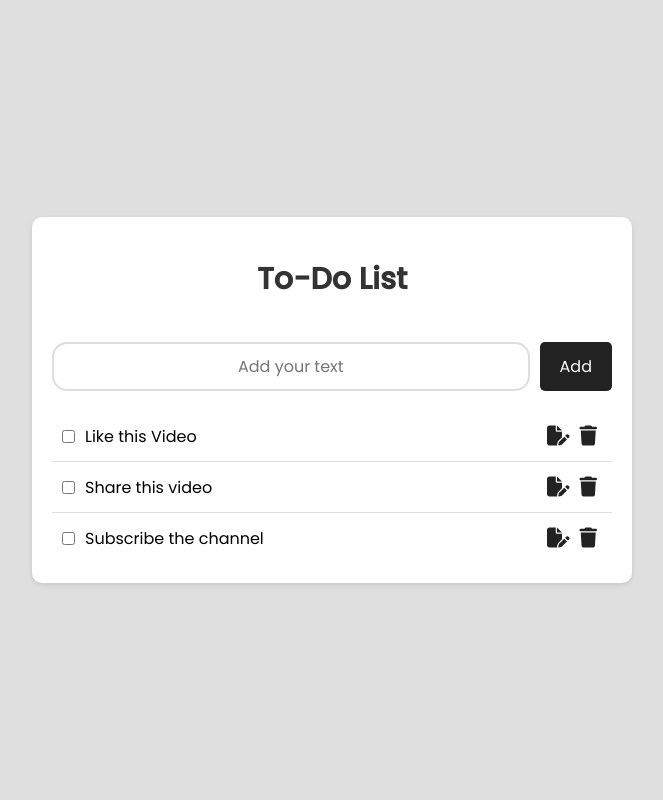
After one commit to russellandrady/lyxux_to-do_app, a Flask app: page /dashboard in a window 1280 px wide. The commit adds this page. Shown: the whole page, without its empty margins (308-971 px from the left). Run offline with Flask 3, Linux system fonts and the light colour scheme; some libraries are stand-ins or nearby versions.

Commit message:
implemented authentication and authorization and dashboard

```diff
--- a/server.py
+++ b/server.py
@@ -1,14 +1,62 @@
-from flask import Flask, render_template
+from flask import Flask, render_template, request, flash, session, url_for, redirect
 from flask_mysqldb import MySQL
+from werkzeug.security import generate_password_hash
+from werkzeug.security import check_password_hash
+import os
 
+#flask initialization
 app=Flask(__name__)
+app.secret_key = os.getenv('SECRET_KEY')
 
-@app.route('/login')
+#mysqlconfiguration
+app.config['MYSQL_HOST'] = 'localhost'
+app.config['MYSQL_USER'] = 'root'
+app.config['MYSQL_PASSWORD']=''
+app.config['MYSQL_DB'] = 'todoappdb'
+
+#mysql initialization
+mysql = MySQL(app)
+
+@app.route('/login', methods=['GET','POST'])
 def login():
-    return render_template('login.html')
-@app.route('/register')
+    if request.method == 'POST':
+        email = request.form['email']
+        pwd = request.form['password']
+        cur = mysql.connection.cursor()
+        cur.execute(f"SELECT username, email, password FROM users WHERE email='{email}'")
+        user = cur.fetchone()
+        if user and check_password_hash(user[2], pwd):  # Check if the user exists and password matches
+            session['username'] = user[0]
+            session['email'] = user[1]
+            cur.close()
+            return redirect(url_for('dashboard'))
+        else:
+            flash("Invalid data", 'error')
+            print(user[2], pwd)
+            return render_template('login.html')
+    else:
+        return render_template('login.html')
+@app.route('/register', methods=['GET', 'POST'])
 def register():
-    return render_template('register.html')
+    reg=False
+    if request.method =='POST':
+        username = request.form['username']
+        email = request.form['email']
+        pwd = request.form['password']
+        hashed_pwd = generate_password_hash(pwd)
+        cur = mysql.connection.cursor()
+        cur.execute("insert into users (username, email, password) VALUES (%s, %s, %s)", (username, email, hashed_pwd))
+        mysql.connection.commit()
+        cur.close()
+        flash("Registered Successfully", 'success')
+        reg=True
+        return render_template('login.html',reg=reg)
+    else:
+        return render_template('register.html')
+
+@app.route('/dashboard')
+def dashboard():
+    return render_template('dashboard.html')
 
 if  __name__ == '__main__':
     app.run(debug = True)
--- /dev/null
+++ b/static/style_for_dashboard.css
@@ -0,0 +1,119 @@
+@import url('https://fonts.googleapis.com/css2?family=Poppins:wght@400;500&display=swap');
+
+* {
+    margin: 0;
+    padding: 0;
+    box-sizing: border-box;
+    font-family: 'Poppins', sans-serif;
+}
+
+body {
+    display: flex;
+    justify-content: center;
+    align-items: center;
+    min-height: 100vh;
+    background: #dfdfdf;
+}
+
+.dash-header {
+    text-align: center;
+    margin: 20px 0 40px 0;
+}
+
+.dash-header header {
+    color: #333;
+    font-size: 30px;
+    font-weight: 600;
+}
+
+.todo-container {
+    width: 90%;
+    max-width: 600px;
+    padding: 20px;
+    background: white;
+    border-radius: 10px;
+    box-shadow: 0 2px 5px rgba(0, 0, 0, 0.1);
+}
+
+@media (max-width: 768px) {
+    .todo-container {
+        width: 80%;
+        padding: 15px;
+    }
+}
+
+@media (max-width: 480px) {
+    .todo-container {
+        width: 95%;
+        padding: 10px;
+    }
+}
+
+.input-container {
+    display: flex;
+    justify-content: space-between;
+    margin-bottom: 20px;
+}
+
+#todoInput {
+    flex: 1;
+    padding: 10px;
+    font-size: 16px;
+    border: 2px solid #ddd;
+    border-radius: 15px;
+    outline: none;
+    text-align: center;
+}
+
+#addBtn {
+    padding: 10px 20px;
+    margin-left: 10px;
+    border: none;
+    background-color: #222;
+    color: white;
+    font-size: 16px;
+    border-radius: 5px;
+    cursor: pointer;
+}
+
+#addBtn:hover {
+    background-color: #000;
+}
+
+#todoList {
+    list-style-type: none;
+}
+
+#todoList li {
+    display: flex;
+    justify-content: space-between;
+    align-items: center;
+    padding: 10px;
+    border-bottom: 1px solid #ddd;
+}
+
+#todoList li:last-child {
+    border-bottom: none;
+}
+
+#todoList li input[type="checkbox"] {
+    margin-right: 10px;
+}
+
+#todoList li span {
+    flex: 1;
+}
+
+.editBtn, .deleteBtn {
+    border: none;
+    background: none;
+    font-size: 20px;
+    cursor: pointer;
+    color: #222;
+    transition: 0.4s;
+    margin: 0px 5px 0px 5px;
+}
+
+.editBtn:hover, .deleteBtn:hover {
+    color: #dfdfdf;
+}
--- /dev/null
+++ b/templates/dashboard.html
@@ -0,0 +1,42 @@
+<!DOCTYPE html>
+<html lang="en">
+<head>
+    <meta charset="UTF-8">
+    <meta name="viewport" content="width=device-width, initial-scale=1.0">
+    <link rel="stylesheet" href="{{ url_for('static', filename='style_for_dashboard.css') }}">
+    <link rel="stylesheet" href="https://cdnjs.cloudflare.com/ajax/libs/font-awesome/6.5.2/css/all.min.css" integrity="sha512-SnH5WK+bZxgPHs44uWIX+LLJAJ9/2PkPKZ5QiAj6Ta86w+fsb2TkcmfRyVX3pBnMFcV7oQPJkl9QevSCWr3W6A==" crossorigin="anonymous" referrerpolicy="no-referrer" />
+    <title>Dashboard</title>
+</head>
+<body>
+    <div class="todo-container">
+        <div class="dash-header">
+          <header>To-Do List</header>
+        </div>
+        <div class="input-container">
+            <input type="text" id="todoInput" placeholder="Add your text" />
+            <button id="addBtn">Add</button>
+        </div>
+        <ul id="todoList">
+            <li>
+                <input type="checkbox" />
+                <span>Like this Video</span>
+                <button class="editBtn"><i class="fa-solid fa-file-pen"></i></button>
+                <button class="deleteBtn"><i class="fa-solid fa-trash"></i></button>
+            </li>
+            <li>
+                <input type="checkbox" />
+                <span>Share this video</span>
+                <button class="editBtn"><i class="fa-solid fa-file-pen"></i></button>
+                <button class="deleteBtn"><i class="fa-solid fa-trash"></i></button>
+            </li>
+            <li>
+                <input type="checkbox" />
+                <span>Subscribe the channel</span>
+                <button class="editBtn"><i class="fa-solid fa-file-pen"></i></button>
+                <button class="deleteBtn"><i class="fa-solid fa-trash"></i></button>
+            </li>
+        </ul>
+    </div>
+    <script src="{{ url_for('static', filename='todo.js') }}"></script>
+</body>
+</html>
```
Also changed, not shown: static/style_for_login.css (+31 -0 lines), templates/login.html (+36 -6 lines), templates/register.html (+42 -6 lines), 1 other file.
